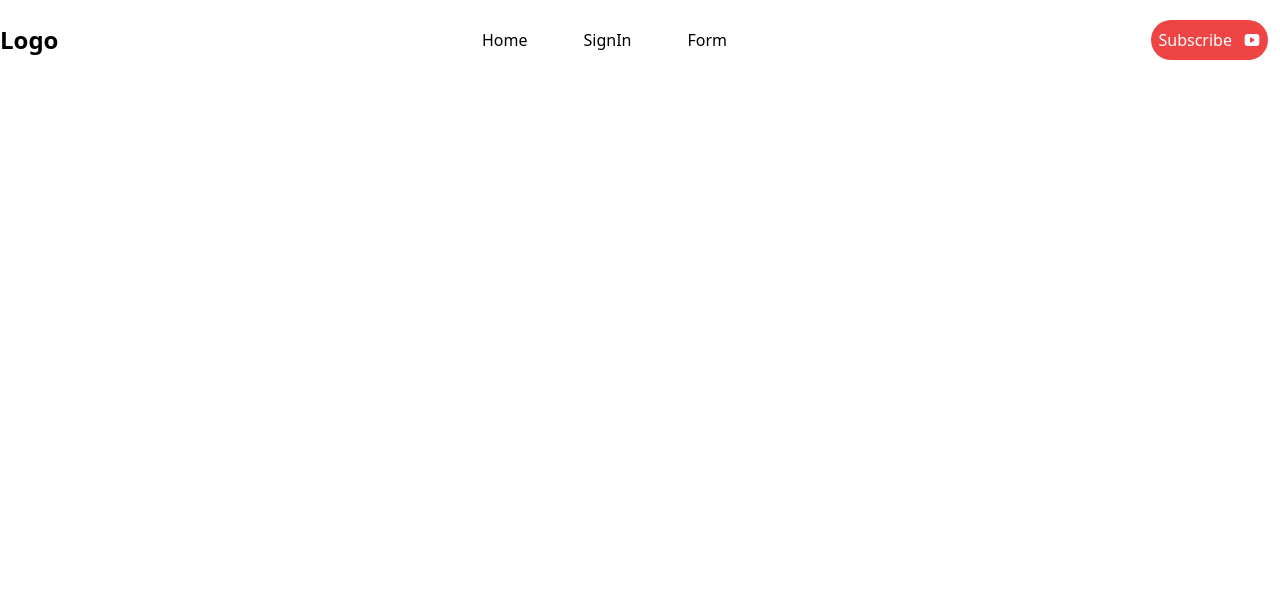
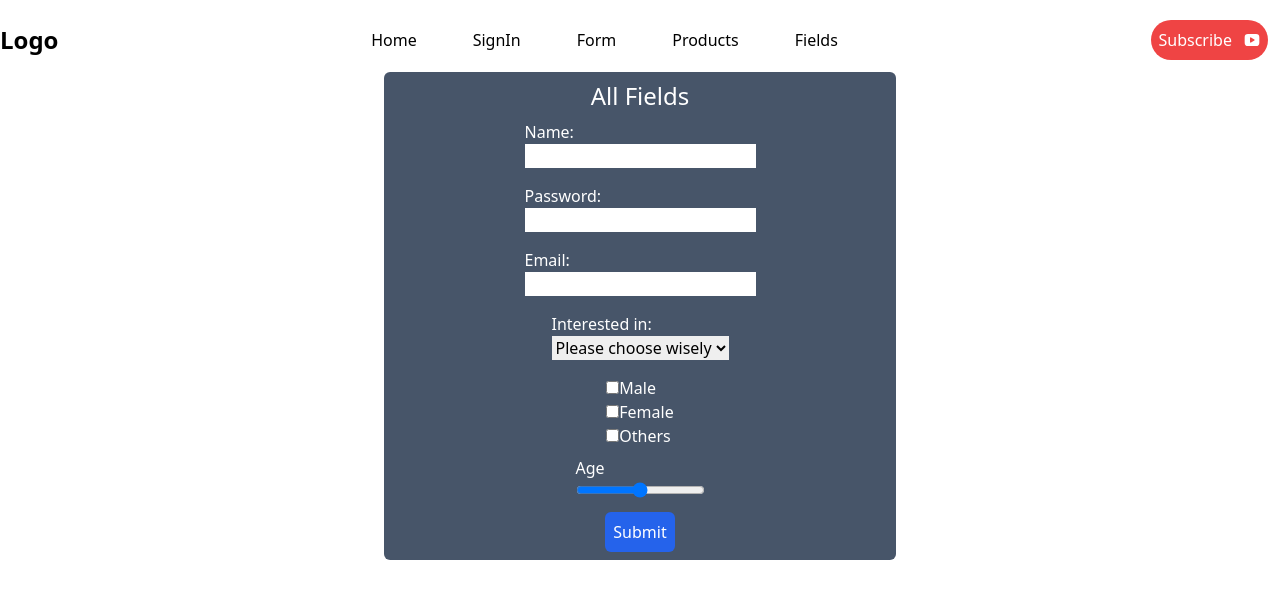
Before and after one commit to iamsushil9817/Reactjs, a React (Vite) app: page /field in a window 1280 px wide. Shown: the top 598 px of the page. Built offline with nearby package versions, Linux system fonts and the light colour scheme; the HTML template or start-up script is replaced by a standard one.

Commit message:
Learning

```diff
--- a/src/App.jsx
+++ b/src/App.jsx
@@ -10,6 +10,8 @@ import Header from "./Components/Header";
 import Form from "./Components/Form";
 import Category from "./Pages/Category";
 import Sign from "./Pages/Sign";
+import Products from "./Pages/Products";
+import Fields from "./Pages/Fields";
 
 function App() {
   // const [count, setCount] = useState(0)
@@ -17,7 +19,13 @@ function App() {
   return (
     <>
       <div className="mt-5 mb-3">
-        <Header titleone="Home" titletwo="SignIn" titlethree="Form" />
+        <Header
+          titleone="Home"
+          titletwo="SignIn"
+          titlethree="Form"
+          titlefour="Products"
+          titlefive="Fields"
+        />
       </div>
       <Routes>
         <Route path="/" element={<Home />}></Route>
@@ -25,6 +33,8 @@ function App() {
         <Route path="/sign" element={<Sign />}></Route>
         <Route path="/form" element={<Form />}></Route>
         <Route path="/category" element={<Category />}></Route>
+        <Route path="/product" element={<Products />}></Route>
+        <Route path="/field" element={<Fields />}></Route>
       </Routes>
     </>
   );
--- a/src/Components/Form.jsx
+++ b/src/Components/Form.jsx
@@ -25,16 +25,16 @@ const Form = () => {
     const json = await res.json();
     console.log(json);
   };
-  createPost();
 
   const handlechange = (e) => {
     const Data = { ...data };
     Data[e.target.id] = e.target.value;
     setData(Data);
-    console.log(Data);
+    // console.log(Data);
   };
   const handlesubmit = (e) => {
     e.preventDefault();
+    createPost();
   };
 
   return (
@@ -92,7 +92,7 @@ const Form = () => {
           className="border-solid border-green-600 bg-slate-300 shadow text-black rounded-md"
         />
       </div>
-      <button className=" bg-blue-600 text-white p-2 rounded-md hover:bg-blue-500 w-[10%] mb-2 ml-6">
+      <button className=" bg-blue-600 text-white p-2 rounded-md hover:bg-blue-500 w-[15%] mb-2 ml-6">
         submit
       </button>
     </form>
--- a/src/Components/Header.jsx
+++ b/src/Components/Header.jsx
@@ -16,6 +16,12 @@ const Header = (props) => {
         <Link to={"/form"} className="hover:font-bold cursor-pointer">
           {props.titlethree}
         </Link>
+        <Link to={"/product"} className="hover:font-bold cursor-pointer">
+          {props.titlefour}
+        </Link>
+        <Link to={"/field"} className="hover:font-bold cursor-pointer">
+          {props.titlefive}
+        </Link>
       </ul>
       <button className="bg-red-500 rounded-full text-white flex p-2 items-center mr-3">
         Subscribe <TbBrandYoutubeFilled className="ml-3" />
--- a/src/Components/Search.jsx
+++ b/src/Components/Search.jsx
@@ -4,6 +4,7 @@ import { Link } from "react-router-dom";
 
 const Search = (props) => {
   const [text, setText] = useState("");
+
   const handlechange = (e) => {
     setText(e.target.value);
     props.getdata(e.target.value);
--- /dev/null
+++ b/src/Pages/Fields.jsx
@@ -0,0 +1,156 @@
+import React, { useState } from "react";
+
+const Fields = () => {
+  const [store, setStore] = useState({
+    name: "",
+    password: "",
+    email: "",
+    intersted: "",
+    gender: "",
+    age: "",
+  });
+
+  const handlechange = (e) => {
+    const { name, value, type, checked } = e.target;
+    console.log(value, checked);
+    setStore((prevStore) => ({
+      ...prevStore,
+      [name]: type === "checkbox" ? (checked ? value : "") : value,
+    }));
+  };
+
+  const handlesubmit = (e) => {
+    e.preventDefault();
+    alert(
+      `The data is:\nName: ${store.name}\nPassword: ${store.password}\nEmail: ${store.email}\nInterested in: ${store.intersted}\nGender: ${store.gender}\nAge: ${store.age}`
+    );
+  };
+
+  return (
+    <form
+      className="container mx-auto w-[40%] bg-slate-600 flex flex-col items-center text-white rounded-md"
+      onSubmit={(e) => handlesubmit(e)}
+    >
+      <h1 className="mt-2 text-2xl">All Fields</h1>
+      <div className="m-2">
+        <div>
+          <label htmlFor="name">Name:</label>
+        </div>
+        <div>
+          <input
+            type="text"
+            className="text-black"
+            onChange={(e) => handlechange(e)}
+            name="name"
+            value={store.name}
+          />
+        </div>
+      </div>
+      <div className="m-2">
+        <div>
+          <label htmlFor="password">Password:</label>
+        </div>
+        <div>
+          <input
+            type="password"
+            className="text-black"
+            onChange={(e) => handlechange(e)}
+            name="password"
+            value={store.password}
+          />
+        </div>
+      </div>
+      <div className="m-2">
+        <div>
+          <label htmlFor="email">Email:</label>
+        </div>
+        <div>
+          <input
+            type="email"
+            className="text-black"
+            onChange={(e) => handlechange(e)}
+            name="email"
+            value={store.email}
+          />
+        </div>
+      </div>
+      <div className="m-2">
+        <div>
+          <label htmlFor="intersted">Interested in:</label>
+        </div>
+        <div>
+          <select
+            className="text-black"
+            onChange={(e) => handlechange(e)}
+            name="intersted"
+            value={store.intersted}
+          >
+            <option value="">Please choose wisely</option>
+            <option value="reactjs">Reactjs</option>
+            <option value="nodejs">Nodejs</option>
+            <option value="dotnet">Dotnet</option>
+            <option value="csharp">CSharp</option>
+          </select>
+        </div>
+      </div>
+      <div className="m-2">
+        <div>
+          <input
+            type="checkbox"
+            id="male"
+            name="gender"
+            value="Male"
+            onChange={(e) => handlechange(e)}
+            checked={store.gender === "Male"}
+          />
+          <label htmlFor="male">Male</label>
+        </div>
+        <div>
+          <input
+            type="checkbox"
+            id="female"
+            name="gender"
+            value="Female"
+            onChange={(e) => handlechange(e)}
+            checked={store.gender === "Female"}
+          />
+          <label htmlFor="female">Female</label>
+        </div>
+        <div>
+          <input
+            type="checkbox"
+            id="others"
+            name="gender"
+            value="Others"
+            onChange={(e) => handlechange(e)}
+            checked={store.gender === "Others"}
+          />
+          <label htmlFor="others">Others</label>
+        </div>
+      </div>
+      <div>
+        <div>
+          <label htmlFor="age">Age</label>
+        </div>
+        <div>
+          <input
+            type="range"
+            min={0}
+            max={100}
+            onChange={(e) => handlechange(e)}
+            name="age"
+            value={store.age}
+          />
+          <span>{store.age}</span>
+        </div>
+      </div>
+      <div className="m-2">
+        <button className="bg-blue-600 text-white p-2 rounded-md hover:bg-blue-500">
+          Submit
+        </button>
+      </div>
+    </form>
+  );
+};
+
+export default Fields;
--- /dev/null
+++ b/src/Pages/Products.jsx
@@ -0,0 +1,45 @@
+import React, { useEffect, useState } from "react";
+
+const Products = () => {
+  const [product, setProduct] = useState([]);
+  const [error, setError] = useState(null);
+  const [loading, setLoading] = useState(true);
+  useEffect(() => {
+    const fetchedapi = async () => {
+      try {
+        const res = await fetch("https://dummyjson.com/products", {
+          method: "GET",
+        });
+        const json = await res.json();
+        // console.log(json.products);
+        setProduct(json.products);
+        setLoading(false);
+      } catch (error) {
+        setError(error.message);
+        setLoading(false);
+      }
+    };
+    fetchedapi();
+  }, []);
+  if (loading) {
+    return <p className="text-2xl">Loading...</p>;
+  }
+
+  return (
+    <div className="mx-auto pb-4 w-[88%]">
+      <h1 className=" font-bold ">Products...</h1>
+      {error && <p> Error :{error}</p>}
+      <div className=" grid grid-cols-3 gap-4">
+        {product.map((prod) => {
+          return (
+            <div className=" p-4  bg-slate-500 rounded-md " key={prod.id}>
+              <h1 className="text-white">{prod.title}</h1>
+            </div>
+          );
+        })}
+      </div>
+    </div>
+  );
+};
+
+export default Products;
--- a/src/Pages/Sign.jsx
+++ b/src/Pages/Sign.jsx
@@ -1,10 +1,13 @@
-import React, { useEffect, useState } from "react";
+import React, { useState } from "react";
+import { useNavigate } from "react-router-dom";
 
 const Sign = () => {
+  const navigate = useNavigate();
   const [login, setLogin] = useState({
     username: "",
     password: "",
   });
+  // const [error, setError] = useState(null);
   const loginapi = async () => {
     try {
       const res = await fetch("https://dummyjson.com/auth/login", {
@@ -17,8 +20,18 @@ const Sign = () => {
       });
       const json = await res.json();
       console.log(json);
-    } catch (error) {
-      console.log(error);
+      console.log(res.status);
+
+      if (res.status === 200) {
+        // also we can use (json.success)
+        navigate("/");
+      } else {
+        alert("login failed ,please enter username and password");
+      }
+
+      // setError(null);
+    } catch (err) {
+      console.log(err);
     }
   };
 
@@ -31,6 +44,13 @@ const Sign = () => {
   const handleloginsubmit = (e) => {
     e.preventDefault();
     loginapi();
+    if (!login.username && !login.password) {
+      return alert("please enter the username and password ");
+    } else if (!login.username) {
+      return alert("please enter the username");
+    } else if (!login.password) {
+      return alert("please enter the password");
+    }
   };
 
   return (
```
